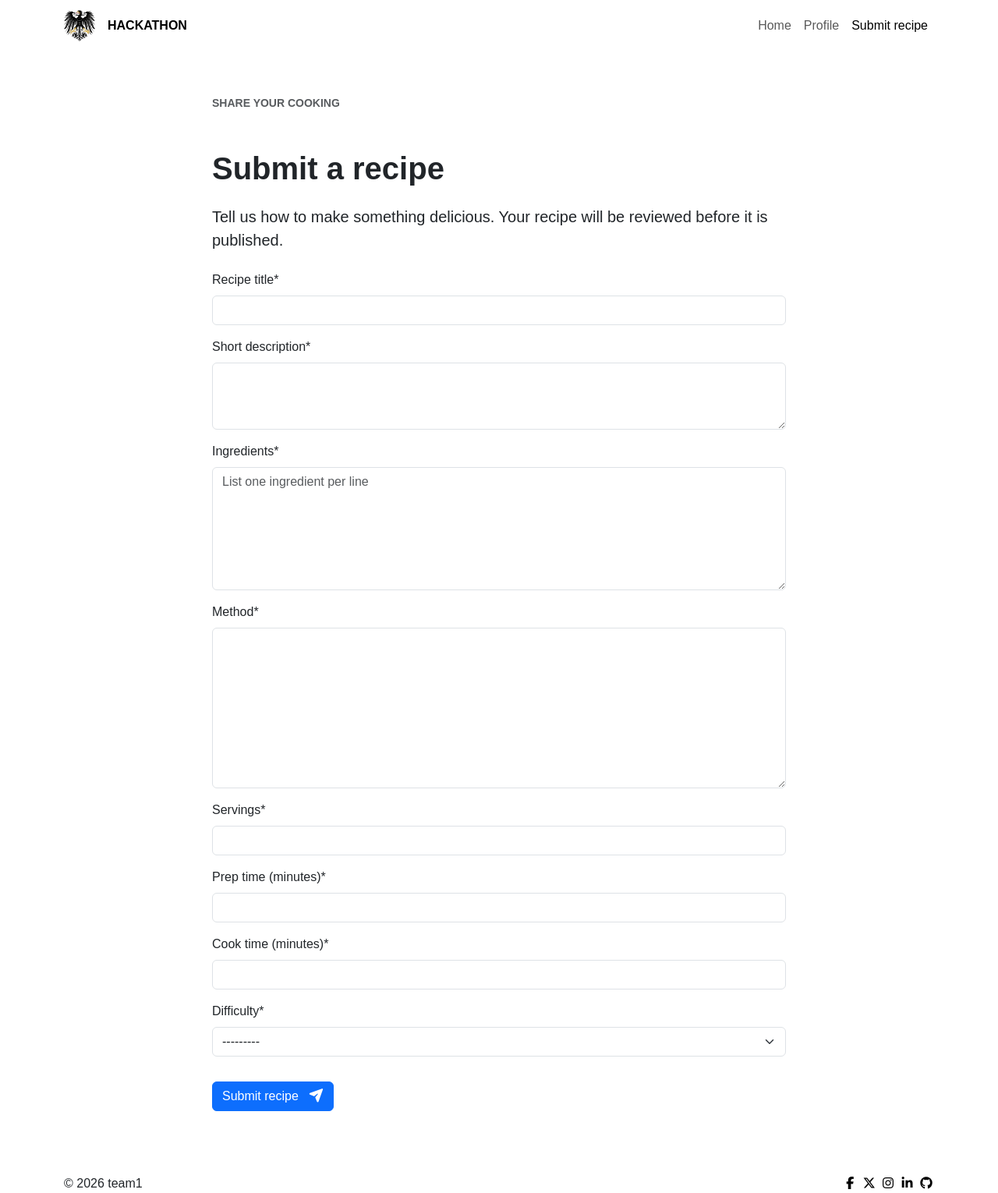
After one commit to CEAdlin/reci.py, a Django app: page /recipes/submit/ in a window 1280 px wide. The commit adds this page. Shown: the whole page at 78% size. Run offline with Django 5.2, Linux system fonts and the light colour scheme; the visitor is signed in with stand-in values (Sample User, id 1); some libraries are stand-ins or nearby versions; some web fonts are replaced.

Commit message:
Add recipe submission workflow

```diff
--- a/core/forms.py
+++ b/core/forms.py
@@ -1,4 +1,5 @@
 from django import forms
+from .models import Recipe
 
 
 class ProfileForm(forms.Form):
@@ -6,3 +7,36 @@ class ProfileForm(forms.Form):
     Form for editing ones email address on the profile page
     """
     email = forms.EmailField()
+
+
+class RecipeForm(forms.ModelForm):
+    class Meta:
+        model = Recipe
+        fields = [
+            "title",
+            "description",
+            "ingredients",
+            "method",
+            "servings",
+            "prep_time",
+            "cook_time",
+            "difficulty",
+        ]
+        labels = {
+            "title": "Recipe title",
+            "description": "Short description",
+            "ingredients": "Ingredients",
+            "method": "Method",
+            "servings": "Servings",
+            "difficulty": "Difficulty",
+        }
+        widgets = {
+            "description": forms.Textarea(attrs={"rows": 3}),
+            "ingredients": forms.Textarea(
+                attrs={"rows": 6, "placeholder": "List one ingredient per line"}
+            ),
+            "method": forms.Textarea(attrs={"rows": 8}),
+            "servings": forms.NumberInput(attrs={"min": 1}),
+            "prep_time": forms.NumberInput(attrs={"min": 1}),
+            "cook_time": forms.NumberInput(attrs={"min": 1}),
+        }
--- /dev/null
+++ b/core/models.py
@@ -0,0 +1,43 @@
+from django.contrib.auth.models import User
+from django.core.validators import MinValueValidator
+from django.db import models
+
+
+class Recipe(models.Model):
+    class Difficulty(models.TextChoices):
+        EASY = "easy", "Easy"
+        MEDIUM = "medium", "Medium"
+        HARD = "hard", "Hard"
+
+    class Status(models.TextChoices):
+        PENDING = "pending", "Pending"
+        APPROVED = "approved", "Approved"
+        REJECTED = "rejected", "Rejected"
+
+    author = models.ForeignKey(User, on_delete=models.CASCADE, related_name="recipes")
+    title = models.CharField(max_length=200, unique=True)
+    description = models.TextField()
+    ingredients = models.TextField()
+    method = models.TextField()
+    servings = models.PositiveIntegerField(validators=[MinValueValidator(1)])
+    prep_time = models.PositiveIntegerField(
+        verbose_name="Prep time (minutes)",
+        validators=[MinValueValidator(1)],
+    )
+    cook_time = models.PositiveIntegerField(
+        verbose_name="Cook time (minutes)",
+        validators=[MinValueValidator(1)],
+    )
+    difficulty = models.CharField(max_length=10, choices=Difficulty.choices)
+    status = models.CharField(
+        max_length=10,
+        choices=Status.choices,
+        default=Status.PENDING,
+    )
+    created_at = models.DateTimeField(auto_now_add=True)
+
+    class Meta:
+        ordering = ["-created_at"]
+
+    def __str__(self):
+        return self.title
--- /dev/null
+++ b/core/templates/core/submit_recipe.html
@@ -0,0 +1,23 @@
+{% extends "base.html" %}
+{% load crispy_forms_tags %}
+
+{% block head_title %}Submit a Recipe | HACKATHON{% endblock %}
+
+{% block main %}
+<section class="container py-5">
+    <div class="row justify-content-center">
+        <div class="col-12 col-lg-8">
+            <p class="text-uppercase text-muted small fw-bold">Share your cooking</p>
+            <h1>Submit a recipe</h1>
+            <p class="lead mb-4">Tell us how to make something delicious. Your recipe will be reviewed before it is published.</p>
+            <form method="post" novalidate>
+                {% csrf_token %}
+                {{ form|crispy }}
+                <button type="submit" class="btn btn-primary mt-3">
+                    Submit recipe <i class="fas fa-paper-plane ms-2" aria-hidden="true"></i>
+                </button>
+            </form>
+        </div>
+    </div>
+</section>
+{% endblock %}
--- a/core/views.py
+++ b/core/views.py
@@ -1,7 +1,7 @@
-from django.shortcuts import render
+from django.shortcuts import redirect, render
 from django.contrib import messages
 from django.contrib.auth.decorators import login_required
-from .forms import ProfileForm
+from .forms import ProfileForm, RecipeForm
 
 
 def index(request):
@@ -36,3 +36,24 @@ def profile(request):
             "form": form,
         }
     )
+
+
+@login_required
+def submit_recipe(request):
+    """Allow authenticated users to submit a recipe for review."""
+    if request.method == "POST":
+        form = RecipeForm(request.POST)
+        if form.is_valid():
+            recipe = form.save(commit=False)
+            recipe.author = request.user
+            recipe.status = recipe.Status.PENDING
+            recipe.save()
+            messages.success(
+                request,
+                "Your recipe has been submitted and is awaiting review.",
+            )
+            return redirect("index")
+    else:
+        form = RecipeForm()
+
+    return render(request, "core/submit_recipe.html", {"form": form})
--- a/project/urls.py
+++ b/project/urls.py
@@ -23,4 +23,5 @@ urlpatterns = [
     path('admin/', admin.site.urls),
     path('', core_views.index, name='index'),
     path('profile', core_views.profile, name='profile'),
+    path('recipes/submit/', core_views.submit_recipe, name='submit_recipe'),
 ]
--- a/static/css/style.css
+++ b/static/css/style.css
@@ -56,7 +56,7 @@ main {
     position: relative;
     min-height: 70vh;
     overflow: hidden;
-    background-image: url('/static/images/hero.webp');
+    background-color: var(--highlight-colour);
     background-size: cover;
     background-position: 60% 65%;
 }
--- a/templates/base.html
+++ b/templates/base.html
@@ -3,6 +3,7 @@
 {% url 'account_login' as login_url %}
 {% url 'account_signup' as signup_url %}
 {% url 'profile' as profile_url %}
+{% url 'submit_recipe' as submit_recipe_url %}
 
 <!DOCTYPE html>
 <html lang="en-gb">
@@ -48,21 +49,25 @@
             <div class="collapse navbar-collapse" id="navbarSupportedContent">
                 <ul class="navbar-nav ms-auto">
                     <li class="nav-item">
-                        <a class="nav-link {% if request.path == home_url %}active" aria-current="page{% endif %}"
+                        <a class="nav-link {% if request.path == home_url %}active{% endif %}" {% if request.path == home_url %}aria-current="page"{% endif %}
                             href="{{ home_url }}">Home</a>
                     </li>
                     {% if user.is_authenticated %}
                     <li class="nav-item">
-                        <a class="nav-link {% if request.path == profile_url %}active" aria-current="page{% endif %}"
+                        <a class="nav-link {% if request.path == profile_url %}active{% endif %}" {% if request.path == profile_url %}aria-current="page"{% endif %}
                             href="{{ profile_url }}">Profile</a>
+                    </li>
+                    <li class="nav-item">
+                        <a class="nav-link {% if request.path == submit_recipe_url %}active{% endif %}" {% if request.path == submit_recipe_url %}aria-current="page"{% endif %}
+                            href="{% url 'submit_recipe' %}">Submit recipe</a>
                     </li>
                     {% else %}
                     <li class="nav-item">
-                        <a class="nav-link {% if request.path == signup_url %}active" aria-current="page{% endif %}"
+                        <a class="nav-link {% if request.path == signup_url %}active{% endif %}" {% if request.path == signup_url %}aria-current="page"{% endif %}
                             href="{{ signup_url }}">Register</a>
                     </li>
                     <li class="nav-item">
-                        <a class="nav-link {% if request.path == login_url %}active" aria-current="page{% endif %}"
+                        <a class="nav-link {% if request.path == login_url %}active{% endif %}" {% if request.path == login_url %}aria-current="page"{% endif %}
                             href="{{ login_url }}">Login</a>
                     </li>
                     {% endif %}
```
Also changed, not shown: core/test_recipe_submission.py (added, +84 -0 lines), core/migrations/0001_initial.py (added).
